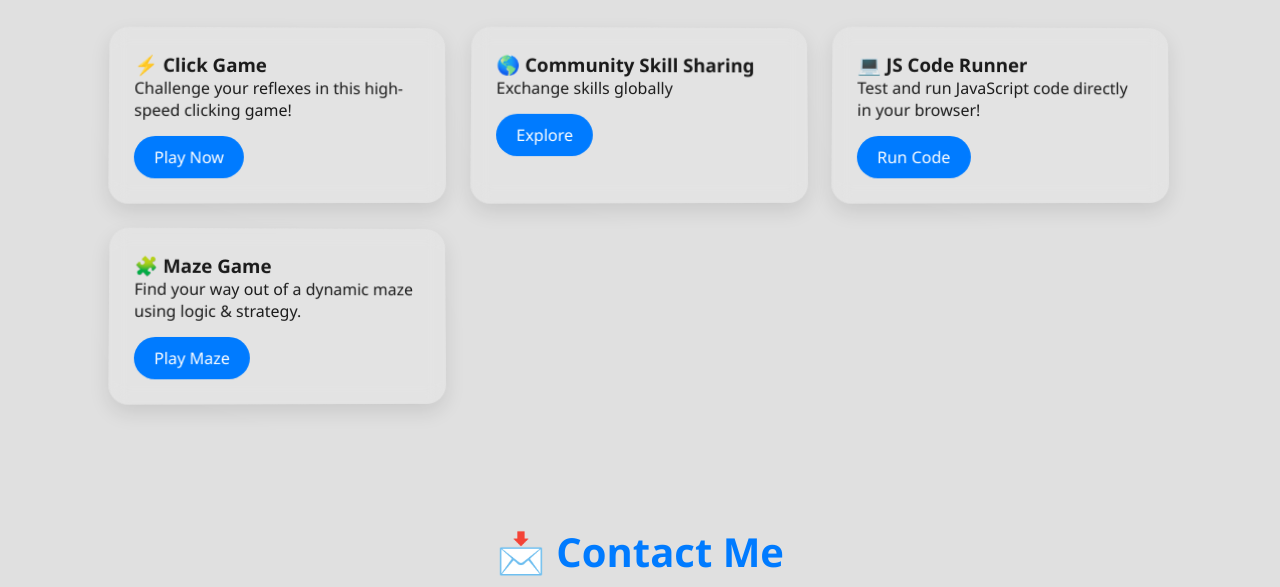
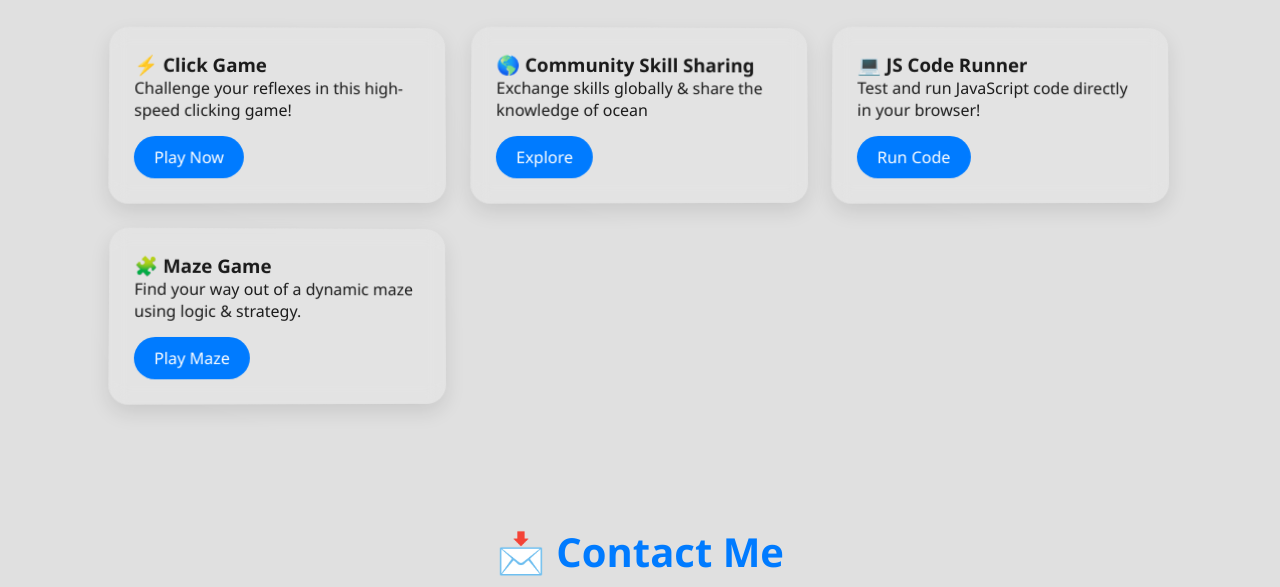
Before and after one commit to anilzy/portfolio, a plain HTML site: page index.html in a window 1280 px wide. Shown: the part 1591-2178 px from the top of the page. Drawn offline with Linux system fonts and the light colour scheme.

Commit message:
Update index.html

```diff
--- a/index.html
+++ b/index.html
@@ -54,7 +54,7 @@
       </div>
       <div class="card">
         <h3>🌎 Community Skill Sharing</h3>
-        <p>Exchange skills globally </p>
+        <p>Exchange skills globally & share the knowledge of ocean</p>
         <a href="https://anilzy.github.io/community-skill-and-tool-sharing/" target="_blank" class="btn">Explore</a>
       </div>
 
```
